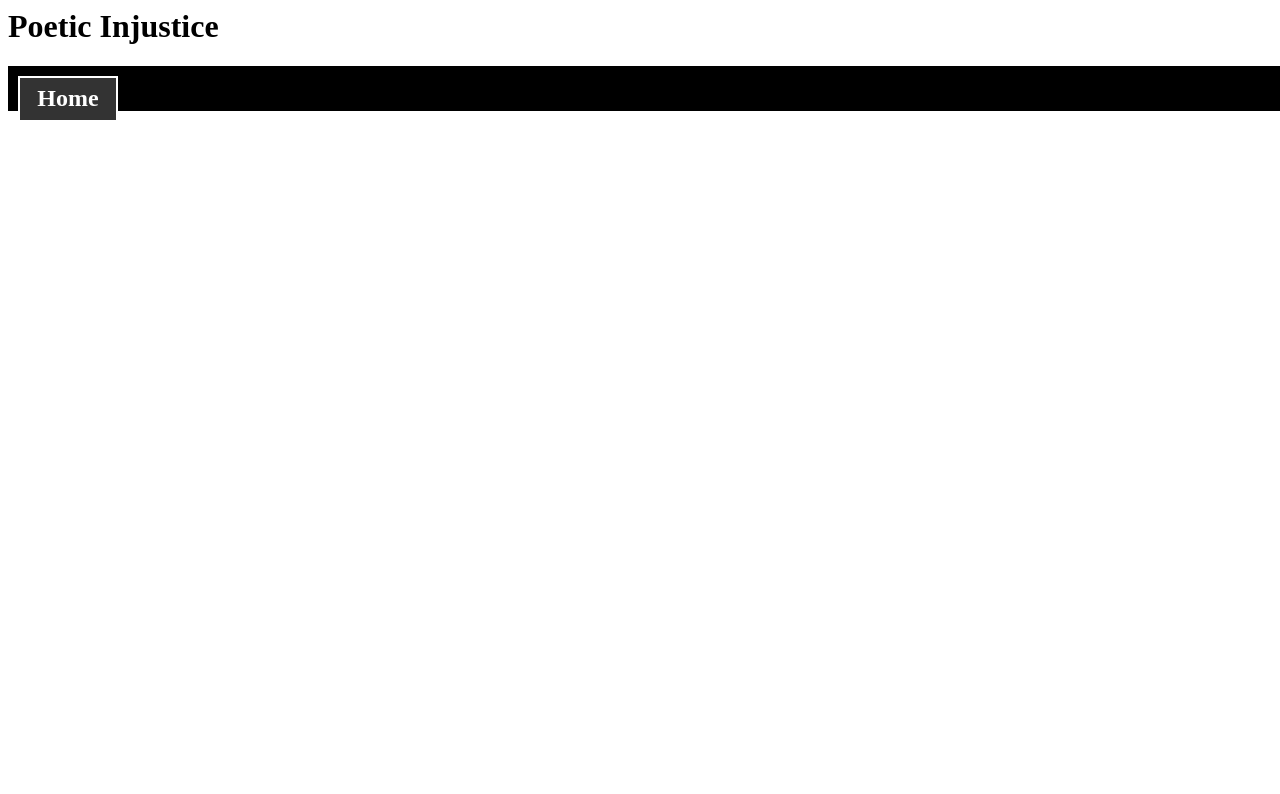
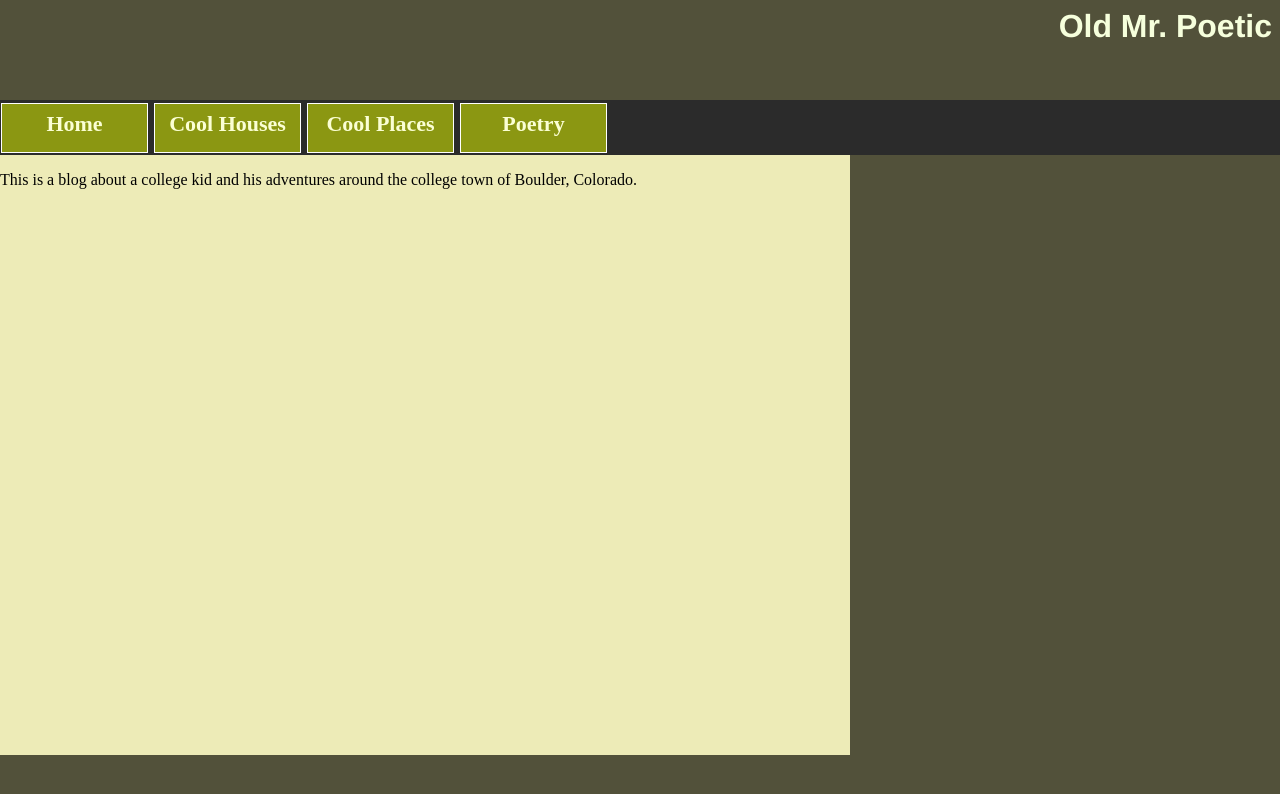
Before and after one commit to oldmrpoetic/weblog, a plain HTML site: page source-files/index.html in a window 1280 px wide. Drawn offline with Linux system fonts and the light colour scheme.

Commit message:
updated index.html with a pretty firm decision on color scheme and starting to get a better idea on the layout. I want to learn a better way to position things in CSS.

```diff
--- a/source-files/index.html
+++ b/source-files/index.html
@@ -1,15 +1,23 @@
 <DOCTYPE! HTML>
 <html>
 	<head>
-
 		<title>A Weblog for your Enjoyment</title>
 		<link rel="stylesheet" type="text/css" href="stylesheet.css">
 	</head>
 	<body>
-		<h1>Poetic Injustice</h1>
+		<div id="header">
+			<h1>Old Mr. Poetic</h1>
+		</div>
 		<div id="navbar">
 			<div class="button" href="www.google.com">Home</div>
-
+			<div class="button" href="www.google.com">Cool Houses</div>
+			<div class="button" href="www.google.com">Cool Places</div>
+			<div class="button" href="www.google.com">Poetry</div>
+		</div>
+		<div id="mainbody">
+			<div class="bg">
+				<p>This is a blog about a college kid and his adventures around the college town of Boulder, Colorado. </p>
+			</div>
 		</div>
 	</body>
 </html>
--- a/source-files/stylesheet.css
+++ b/source-files/stylesheet.css
@@ -1,37 +1,57 @@
-#navbar{
-	background-color: #000000;
-	color: #FFFFFF;
-	height: 25px;
+#header{
+	height: 100px;
 	width: 100%;
-	border: 10px solid black;
+	font-family: "Helvetica";
+	text-align: right;
 }
 
+h1{
+	color: #f6ffdc;
+}
+
+#navbar{
+	background-color: #2B2B2B;
+	height: 55px;
+	width: 1280px;
+	position:absolute;
+	left:0px;
+	top: 100px;
+	}
 #navbar>.button{
-	background-color: #333333;
-	color: #FFFFFF;
-	width: 96px;
-   	height: 42px;
-	border: 2px solid white;
-	display: inline-block;
-	font-size: 24px;
+
+	background-color: #8B9712;
+	color: #FBFFD4;
+	width: 145px;
+   	height: 48px;
+	border: .5px solid white;
+	font-size: 22px;
 	line-height: 40px;
 	text-align: center;
 	font-weight: bold;
+	margin-right: 1px;
+	margin-top: 3px;
+	margin-left: 1px;
+	margin-bottom: 1px;
+	display: inline-block;
 }
 
 #navbar>.button:hover{
-	background-color: #000000;
-	color: #FFFFFF;
-	width: 96px;
-   	height: 42px;
-	border: 2px solid white;
-	display: inline-block;
-	font-size: 24px;
-	line-height: 40px;
-	text-align: center;
-	font-weight: bold;
+	background-color: #295A5E;
+}
+#navbar>.button:active{}
 
+#mainbody{}
+#mainbody>.bg{
+	background-color: #edebb7;
+	width: 850px;
+	height: 600px;
+	position: absolute;
+	left: 0px;
+	top: 155px;
+
+	/*height:  100%;*/
 }
 
-#navbar>.button:active{
+body{
+	background-color: #52513A;
 }
```
